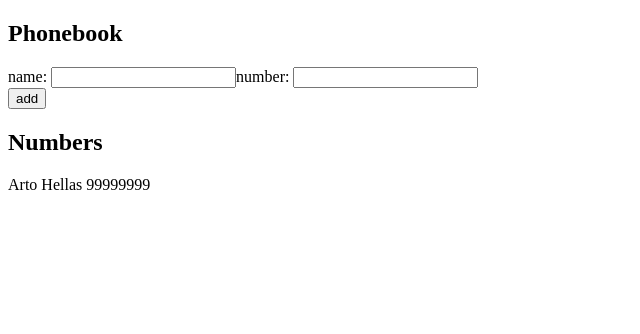
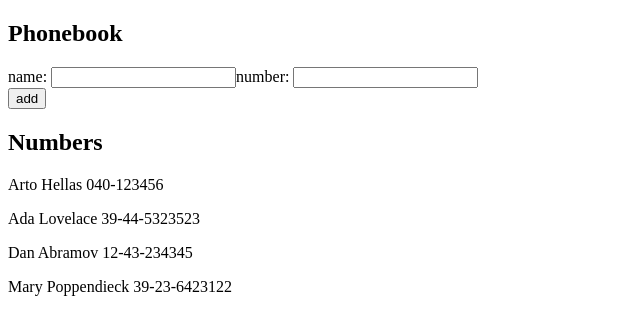
Before and after one commit to aaroosh-07/phonebook-react-app, a React (Create React App) app: page / in a window 1280 px wide. Shown: the top 334 px of the page, without its empty margins (0-640 px from the left). Built offline with nearby package versions, Linux system fonts and the light colour scheme; data requests are answered from the project's data file.

Commit message:
adds function to fetch data

```diff
--- /dev/null
+++ b/db.json
@@ -0,0 +1,24 @@
+{
+    "persons":[
+      {
+        "name": "Arto Hellas",
+        "num": "040-123456",
+        "id": 1
+      },
+      {
+        "name": "Ada Lovelace",
+        "num": "39-44-5323523",
+        "id": 2
+      },
+      {
+        "name": "Dan Abramov",
+        "num": "12-43-234345",
+        "id": 3
+      },
+      {
+        "name": "Mary Poppendieck",
+        "num": "39-23-6423122",
+        "id": 4
+      }
+    ]
+  }
--- a/package.json
+++ b/package.json
@@ -17,7 +17,8 @@
     "start": "react-scripts start",
     "build": "react-scripts build",
     "test": "react-scripts test",
-    "eject": "react-scripts eject"
+    "eject": "react-scripts eject",
+    "server": "json-server -p3001 --watch db.json"
   },
   "eslintConfig": {
     "extends": [
--- a/src/App.js
+++ b/src/App.js
@@ -1,11 +1,11 @@
-import React, { useState } from "react";
+import React, { useEffect, useState } from "react";
+import axios from "axios";
 
 const App = () => {
-  const [persons, setPersons] = useState([
-    { name: "Arto Hellas", num: "99999999" }
-  ]);
+  const [persons, setPersons] = useState(null);
   const [newName, setNewName] = useState("");
   const [newNum, setNewNum] = useState("");
+  const [isLoading, setIsLoading] = useState(true);
 
   const handleInput = (event) => {
     const temp = event.target.value;
@@ -28,6 +28,16 @@ const App = () => {
     }
   };
 
+  useEffect(()=>{
+    console.log('use effect in effect');
+    axios.get('http://localhost:3001/persons').then(response=>{
+      const data = response.data;
+      setPersons(data);
+      setIsLoading(false);
+      console.log(data);
+    });
+  },[]);
+
   return (
     <div>
       <h2>Phonebook</h2>
@@ -41,7 +51,8 @@ const App = () => {
         </div>
       </form>
       <h2>Numbers</h2>
-      {persons.map((person) => (
+      {isLoading && <p>loading......</p>}
+      {persons && persons.map((person) => (
         <p>
           {person.name} {person.num}
         </p>
```
